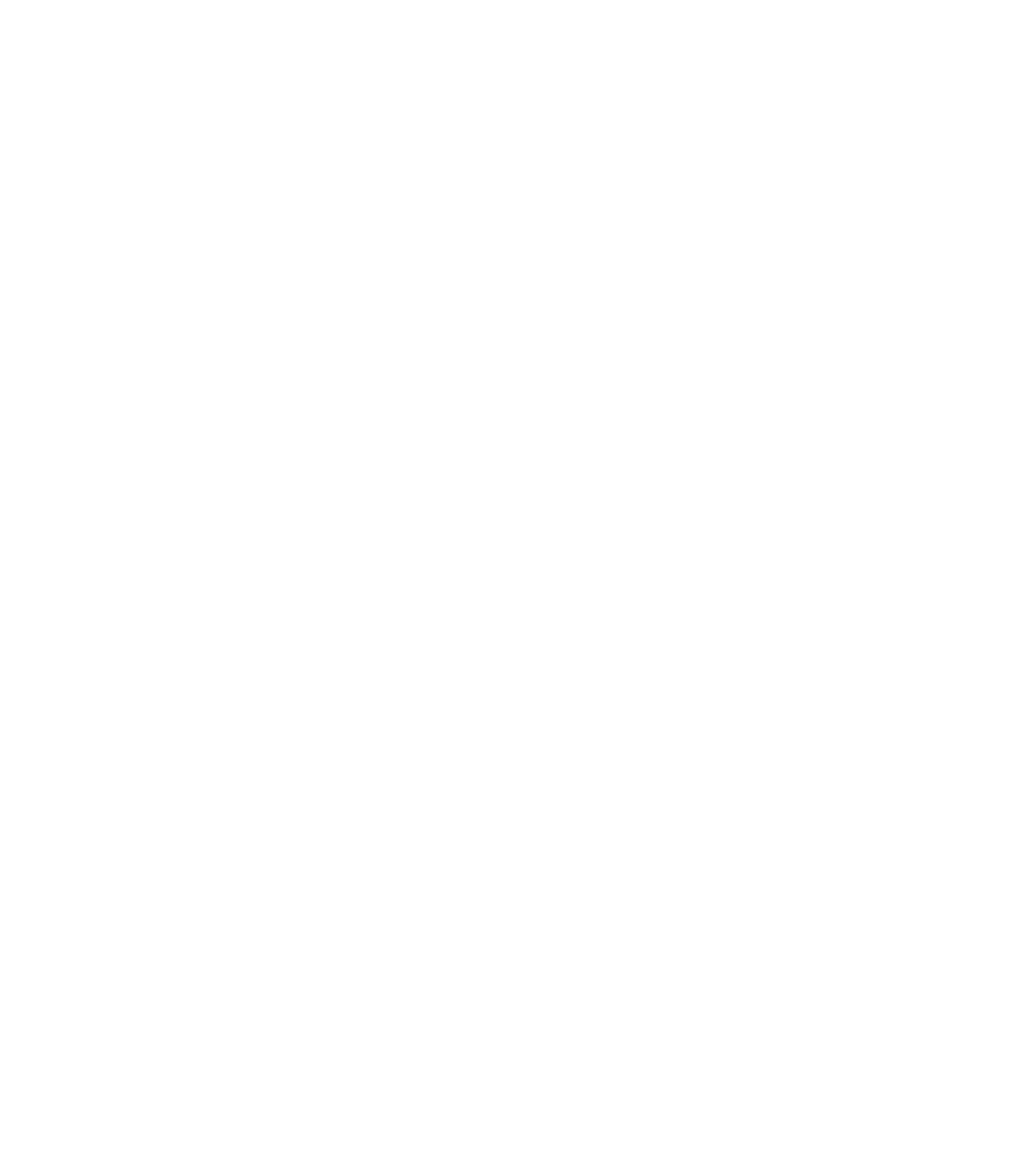
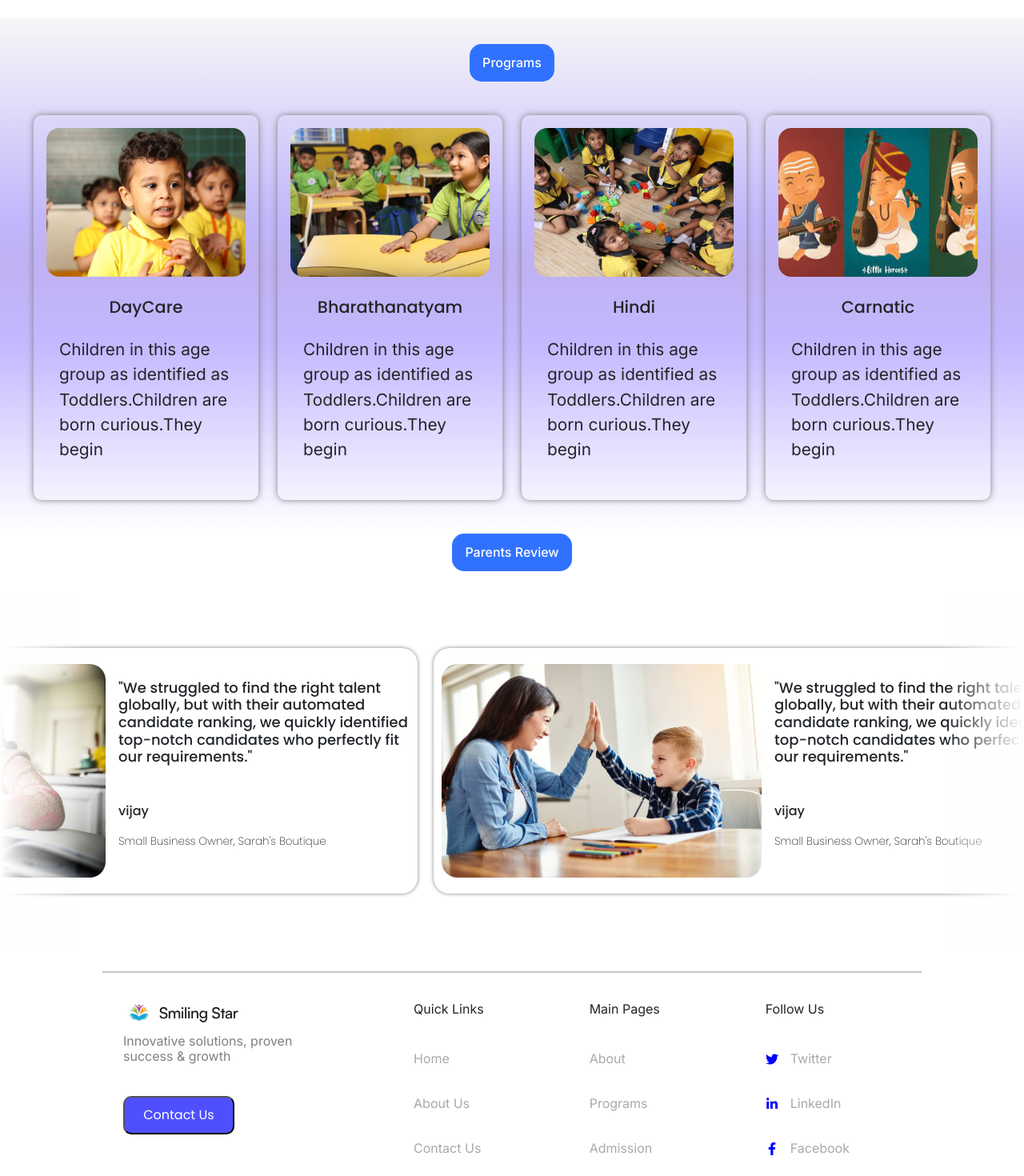
Before and after one commit to hirthickgowtham/Public-Front-end-smiling-star, a React (Vite) app: page / in a window 1280 px wide. Shown: the part 1300-2770 px from the top of the page at 80% size. Before the commit the page ends 1323 px from the top, so only its background shows below. Built offline with nearby package versions, Linux system fonts and the light colour scheme.

Commit message:
My patch work done in home page

```diff
--- a/src/Layout/Contact_us_button/contact_button.module.css
+++ b/src/Layout/Contact_us_button/contact_button.module.css
@@ -3,7 +3,7 @@
 .contact_button{
     list-style: none;
     margin: 0em 1em;
-    width: 20%;
+    width: 20%  ;
     display: flex;
     justify-content: center;
     align-items: center;
--- a/src/components/Home/Footer/footer.module.css
+++ b/src/components/Home/Footer/footer.module.css
@@ -4,6 +4,7 @@
     display: flex;
     justify-content: center;
     align-items: center;
+    background-color: white;
 }
 
 
@@ -14,6 +15,7 @@
     display: flex;
     justify-content: space-between;
     font-family: "Poppins", sans-serif;
+
 }
 .left{
     /* border: 2px solid red; */
--- a/src/components/Home/ParentsReview/ParentsReview.jsx
+++ b/src/components/Home/ParentsReview/ParentsReview.jsx
@@ -2,6 +2,7 @@ import React, { useState, useEffect } from "react";
 import style from "./Slider.module.css";
 import { images } from "../../../content/Home";
 import Marquee from "react-fast-marquee";
+import Contact_button from "../../../Layout/Contact_us_button/contact_us_button";
 
 export default function ParentsReview() {
   const [marqueeDirection, setMarqueeDirection] = useState("left"); // Default: horizontal
@@ -19,6 +20,9 @@ export default function ParentsReview() {
 
   return (
     <>
+
+      <div className={style.main}>
+      <div className={style.heading}><Contact_button title={"Parents Review"}/></div>
       <div className={style.slider_container}>
         <Marquee
           speed={50}
@@ -34,13 +38,16 @@ export default function ParentsReview() {
               <img src={image.img} alt="Image Loading..." className={style.slid_img} />
               <div className={style.slid_content}>
                 <h4>{image.content}</h4>
+                <div>
                 <p className={style.parent_name}>{image.author}</p>
                 <p>{image.professional}</p>
+                </div>
               </div>
             </div>
           ))}
         </Marquee>
       </div>
+      </div>
     </>
   );
 }
--- a/src/components/Home/ParentsReview/Slider.module.css
+++ b/src/components/Home/ParentsReview/Slider.module.css
@@ -1,21 +1,19 @@
 
 @import url('https://fonts.googleapis.com/css2?family=Poppins:ital,wght@0,100;0,200;0,300;0,400;0,500;0,600;0,700;0,800;0,900;1,100;1,200;1,300;1,400;1,500;1,600;1,700;1,800;1,900&display=swap');
 
-  .slide_head button{
-   font-size: 1.5rem;
-    background-color: blue;
-    padding: 10px;
-    border-radius: 10px;
-    color: white;
-    /* margin: 20px 0 0 0; */
 
-  }
-  .slide_head{
-    margin-top: 50px;
-    display: flex;
-    justify-content: center;
-    align-items: center ;
-  }
+.main{
+  /* display: flex;
+  justify-content: center;
+  align-items: center; */
+  background-color: white;
+}
+
+.main .heading{
+  display: flex;
+  justify-content: center;
+  align-items: center;
+}
 
 .slider_container{
   display: flex;
@@ -23,18 +21,19 @@
   padding: 30px 0;
   gap: 1rem;
   width: 100%;
-  /* margin-left: 5%; */
-  height: 400px; /* Default height */
+  height: 500px; /* Default height */
+  background-color: white;
   min-height: 300px;
   overflow: hidden;
+  /* border-radius:1rem ; */
 
 }
 
 .main_slid{
-  /* border: 2px solid red; */
+
   border-radius: 20px;
   margin-left: 20px;
-  width: 700px;
+  width: 800px;
   height: auto;
   display: flex;
   justify-content: space-between;
@@ -60,6 +59,7 @@
 }
 .slid_content h4{
   font-family: "Poppins", sans-serif;
+  font-size: large  ;
 }
 .slid_content .parent_name{
   font-family: "Poppins", sans-serif;
@@ -81,41 +81,29 @@
 @media screen and (max-width: 768px) {
   .slider_container{
     height: 99vh;
-     /* background: linear-gradient(360deg, #ffffff 0%, #c4b8ff 37%, #bfb1f2 52%, #c1b7fb 61%, #f7f7f7 100%); */
-     /* align-items: center; */
      width: 100%;
      border: 2px solid rgb(255, 255, 255);
-     overflow: hidden;
    }
    .main_slid{
      flex-direction: column;
     align-items: center;
-    /* flex-wrap: wrap; */
-     width: 320px;
+     width: 300px;
      gap: 1rem;
      padding: 1rem;
      height: auto;
-    margin: 1rem;
+    margin: 3rem;
 
    }
-
    .slid_img{
-     width: 80%;
+     width: 90%;
      height: 150px;
-     aspect-ratio: 1/1;
-     margin: 0;
    }
    .slid_content h4{
     font-size: small;
    }
    .slid_content p{
-    font-size: x-small;
+    font-size: small;
    }
-   .slide_head button{
-    padding: 10px;
-    font-size: large;
-    border-radius: 10px;
-  }
 
 
 }
--- a/src/components/Home/Programs/Programs.jsx
+++ b/src/components/Home/Programs/Programs.jsx
@@ -1,14 +1,15 @@
 import style from "./programs.module.css";
 import { programs_content } from "../../../content/Home";
 
-
+import Contact_button from "../../../Layout/Contact_us_button/contact_us_button";
 
 export default function Programs() {
 
     return(
         <>
+
             <div className={style.programContainer}>
-
+            <div className={style.heading}><Contact_button title={"Programs"}/></div>
                 <div className={style.programHeadrer}>
                     {programs_content.map((item,index)=>(
                     <div key={index} className={style.programs}>
--- a/src/components/Home/Programs/programs.module.css
+++ b/src/components/Home/Programs/programs.module.css
@@ -1,4 +1,12 @@
 @import url('https://fonts.googleapis.com/css2?family=Cabin:ital,wght@0,400..700;1,400..700&family=Poppins:ital,wght@0,100;0,200;0,300;0,400;0,500;0,600;0,700;0,800;0,900;1,100;1,200;1,300;1,400;1,500;1,600;1,700;1,800;1,900&display=swap');
+
+
+.heading{
+    display: flex;
+    justify-content: center;
+    align-items: center;
+    margin-bottom: 2rem;
+}
 
 .programContainer{
     width: 100%;
--- a/src/pages/Home/Home.jsx
+++ b/src/pages/Home/Home.jsx
@@ -1,8 +1,11 @@
 import Title_Card from "../../components/Home/Title_card/Title_card";
-
-import style from "./Home.module.css"
+import Programs from "../../components/Home/Programs/Programs";
+import ParentsReview from "../../components/Home/ParentsReview/ParentsReview";
+import Footer from "../../components/Home/Footer/Footer";
+import style from "./Home.module.css";
 
 
+// import Programs from "../../components/Home/Programs/Programs";
 
 export default function Home(){
 
@@ -14,8 +17,10 @@ export default function Home(){
             <div className={style.gradent_continer}>
 
                 <Title_Card/>
-
             </div>
+                <Programs />
+                <ParentsReview />
+                <Footer />
         </div>
         </>
     )
```
